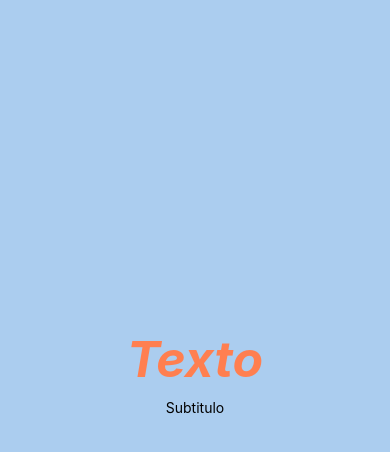
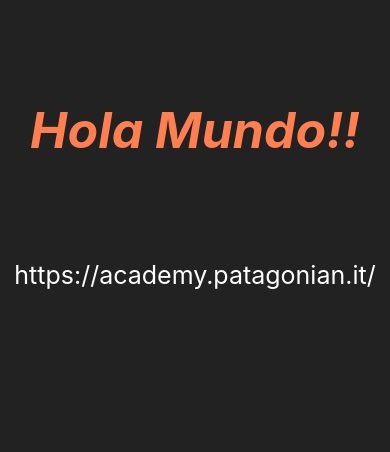
Before and after one commit to gonpineiro/patagonianrn, a React Native app: screen / in a window 390 px wide. Shown: the top 452 px of the page. Built offline with nearby package versions, Linux system fonts and the light colour scheme; grey boxes are pictures that could not be loaded.

Commit message:
:hammer: Finish

```diff
--- a/App.tsx
+++ b/App.tsx
@@ -20,8 +20,8 @@ const App = () => {
 
   return (
     <View style={styles.mainContainer}>
-      <Text style={styles.title}>Texto</Text>
-      <Text>Subtitulo</Text>
+      <Text style={styles.title}>Hola Mundo!!</Text>
+      <Text style={styles.subtitle}>https://academy.patagonian.it/</Text>
       <Image
         source={{ uri: 'https://reactnative.dev/img/tiny_logo.png' }}
         style={styles.image}
@@ -36,7 +36,6 @@ const styles = StyleSheet.create({
     alignItems: 'center',
     backgroundColor: colors.veryLightBlue,
     flex: 1,
-    justifyContent: 'center',
     width: '100%',
   },
   title: {
@@ -44,11 +43,17 @@ const styles = StyleSheet.create({
     fontSize: 50,
     fontWeight: 'bold',
     fontStyle: 'italic',
-    marginBottom: 10,
+    marginTop: 100,
+    marginBottom: 100,
   },
   image: {
     minHeight: 100,
     width: DEVICE_WIDTH * 0.5,
+    marginTop: 100,
+  },
+  subtitle: {
+    color: 'white',
+    fontSize: 25,
   },
 });
 
--- a/src/utils/theme.ts
+++ b/src/utils/theme.ts
@@ -1,4 +1,4 @@
 export const colors = {
   mainOrange: '#ff7f50',
-  veryLightBlue: '#ABCDEF',
+  veryLightBlue: 'rgb(34,34,34)',
 };
```
